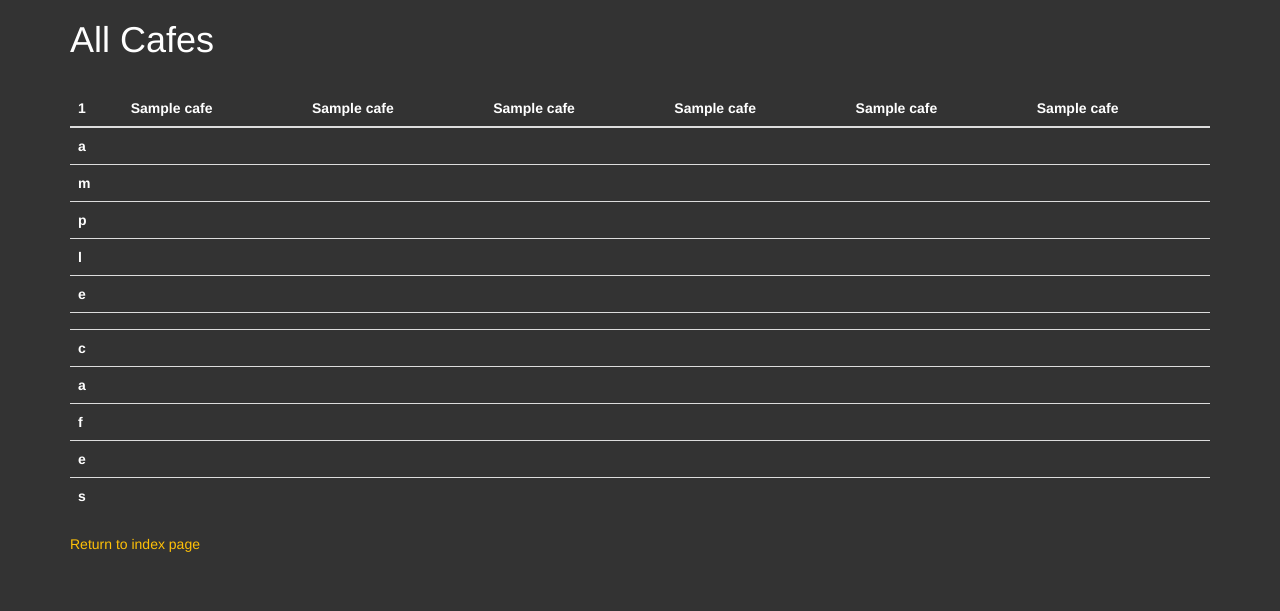
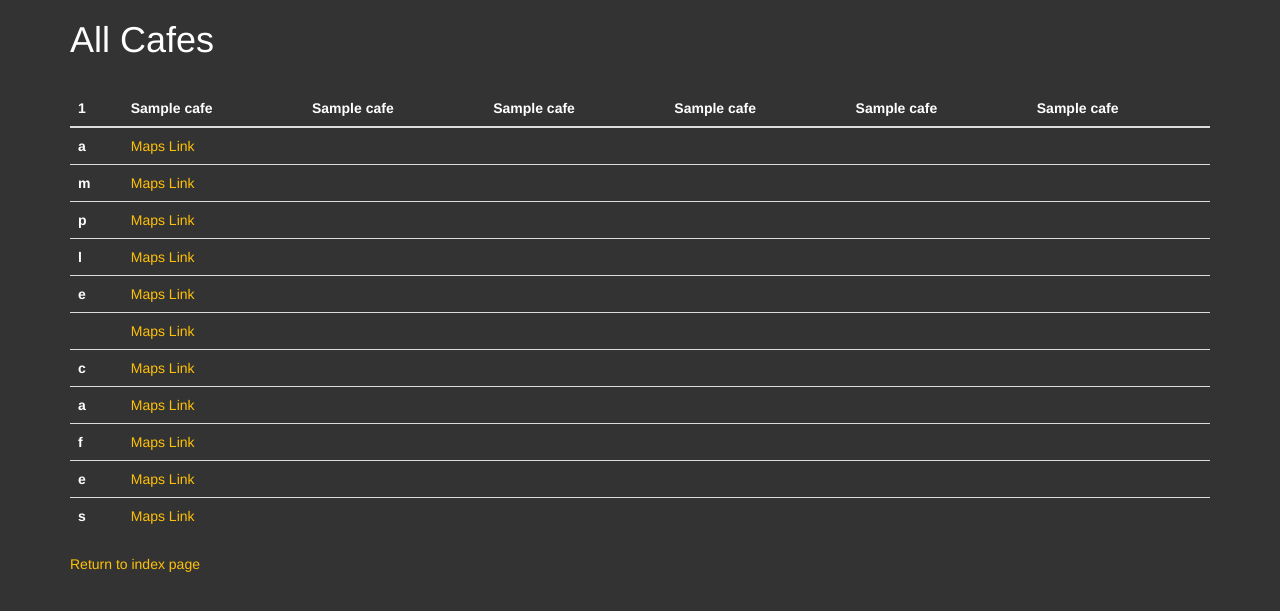
Before and after one commit to kvanst3/Frontend, a Flask app: template coffee-and-wifi/templates/cafes.html in a window 1280 px wide. Shown: the top 611 px of the page. Run offline with Flask 2, Linux system fonts and the light colour scheme; the template is opened without the code that fills it: most values are stand-ins (such as "Sample title", 1, 10 or a date in 2020); lists and menus that the app fills with data are empty; some libraries are stand-ins or nearby versions.

Commit message:
hiding links

```diff
--- a/coffee-and-wifi/templates/cafes.html
+++ b/coffee-and-wifi/templates/cafes.html
@@ -34,7 +34,7 @@
           {% for cafe in cafes[1::] %}
           <tr>
             <th scope="row">{{cafe[0]}}</th>
-            <td>{{cafe[1]}}</td>
+            <td><a href="{{ cafe[1] }}">Maps Link</a></td>
             <td>{{cafe[2]}}</td>
             <td>{{cafe[3]}}</td>
             <td>{{cafe[4]}}</td>
```
